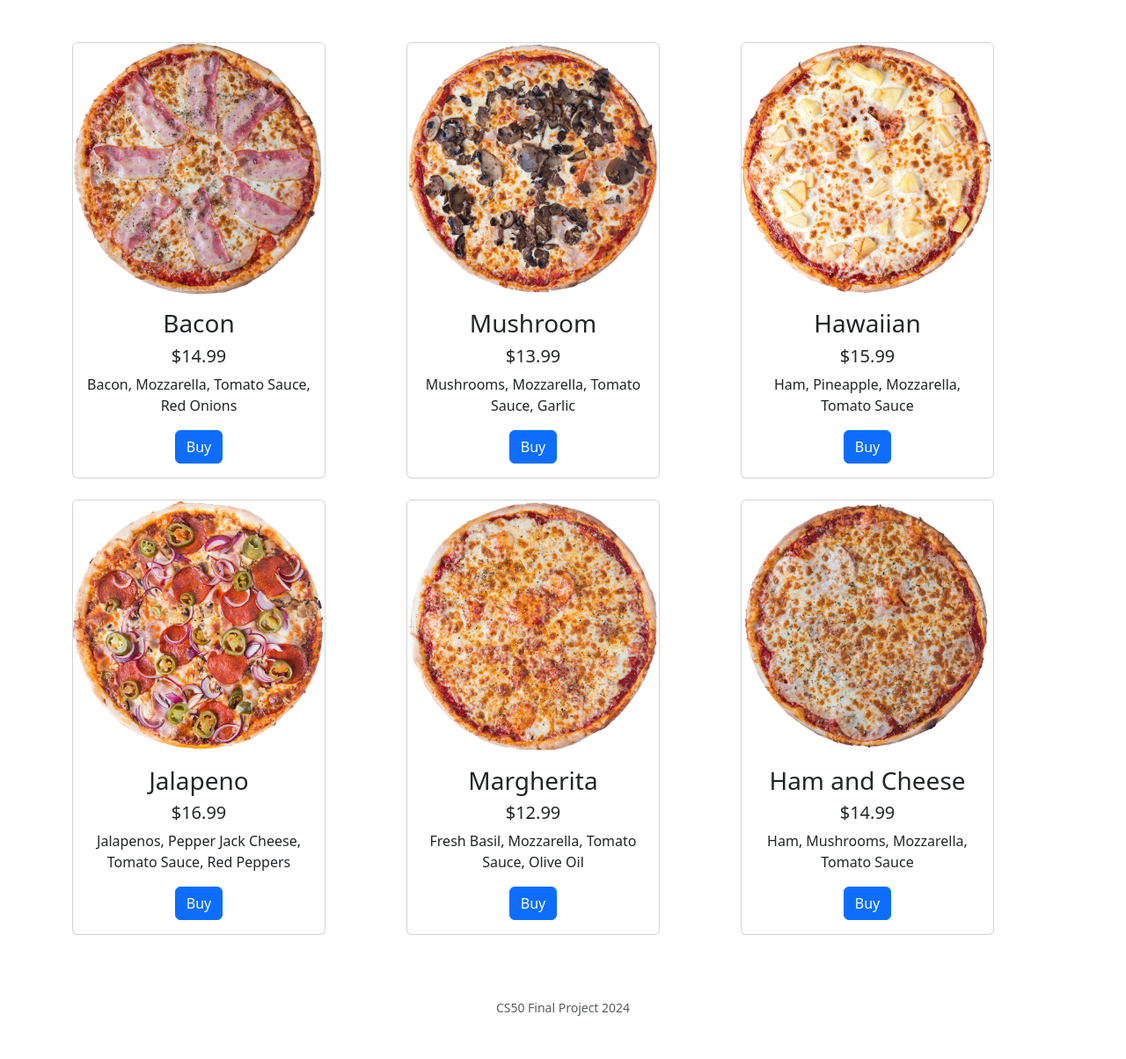
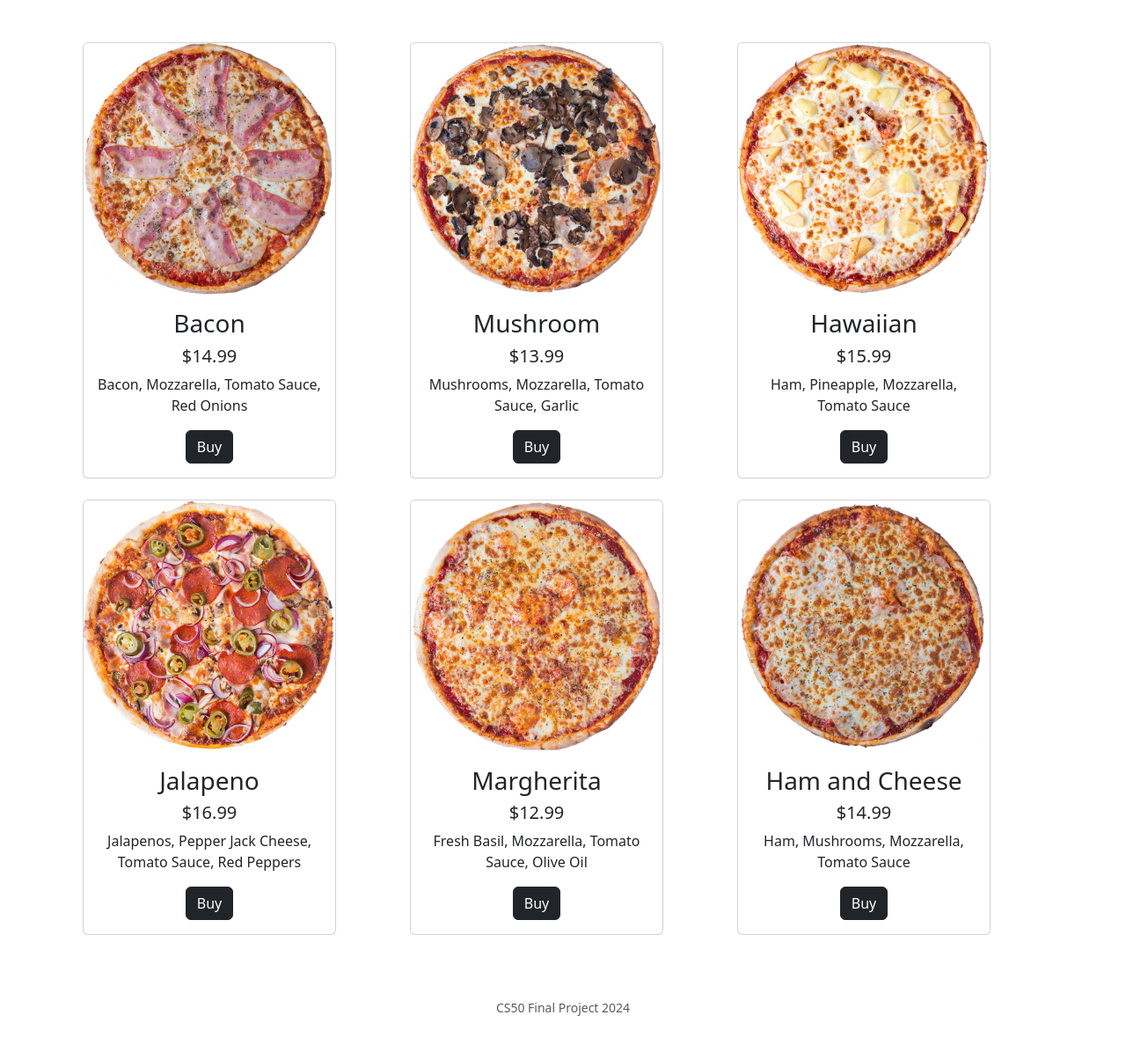
Before and after one commit to zalansoad/CS50Final, a Flask app: page / in a window 1280 px wide. Shown: the part 66-1270 px from the top of the page at 88% size. Run offline with Flask 3, Linux system fonts and the light colour scheme; some libraries are stand-ins or nearby versions.

Commit message:
db extension

```diff
--- a/app.py
+++ b/app.py
@@ -1,7 +1,7 @@
 import os
 
 from cs50 import SQL
-from flask import Flask, flash, redirect, render_template, request, session
+from flask import Flask, flash, redirect, render_template, request, session, abort
 from flask_session import Session
 from werkzeug.security import check_password_hash, generate_password_hash
 from datetime import datetime
@@ -10,6 +10,7 @@ from helpers import error_message, login_required, usd
 
 # Configure application
 app = Flask(__name__)
+
 
 # Configure session to use filesystem (instead of signed cookies)
 app.config["SESSION_PERMANENT"] = False
@@ -21,6 +22,10 @@ app.jinja_env.filters["usd"] = usd
 
 # Configure CS50 Library to use SQLite database
 db = SQL("sqlite:///pizza.db")
+
+@app.errorhandler(404)
+def page_not_found(error):
+    return render_template('404.html'), 404
 
 @app.route("/")
 def index():
@@ -146,16 +151,15 @@ def drinks():
 def cart():
     return render_template("cart.html")
 
-pizzaroutes_data = db.execute("select route from pizzas")
-pizzaroutes = [row["route"] for row in pizzaroutes_data]
-
 #Creating a dynamic route to handle pizzas
 @app.route("/<pizza_route>")
 def pizza(pizza_route):
+    pizzaroutes_data = db.execute("select route from pizzas")
+    pizzaroutes = [row["route"] for row in pizzaroutes_data]
 
     PizzaDetails = db.execute("SELECT * FROM pizzas WHERE route = ?", pizza_route)
     if pizza_route not in pizzaroutes:
-        return render_template("404.html")
+        abort(404)
     else:
         template_name = f"{pizza_route}.html"
         return render_template(template_name, pizza_page=True, PizzaDetails=PizzaDetails)
--- a/templates/index.html
+++ b/templates/index.html
@@ -15,7 +15,7 @@
             <h3 class="card-title">{{ pizza.name }}</h3>
             <h5 class="card-title">{{ pizza.price | usd }}</h5>
             <p class="card-text">{{ pizza.ingredients }}</p>
-            <a href="/{{pizza.route}}" class="btn btn-primary">Buy</a>
+            <a href="/{{pizza.route}}" class="btn btn-dark">Buy</a>
           </div>
       </div>
     </div>
--- a/templates/layout.html
+++ b/templates/layout.html
@@ -57,10 +57,11 @@
             </header>
         {% endif %}
 
-        <main class="container-fluid py-5 text-center">
+        <main class="container py-5 text-center">
             {% block main %}{% endblock %}
             {% if pizza_page %}
-            <h1> This is a pizza</h1>
+
+
             {% endif %}
         </main>
 
```
Also changed, not shown: table.txt (+9 -0 lines), pizza.db.
